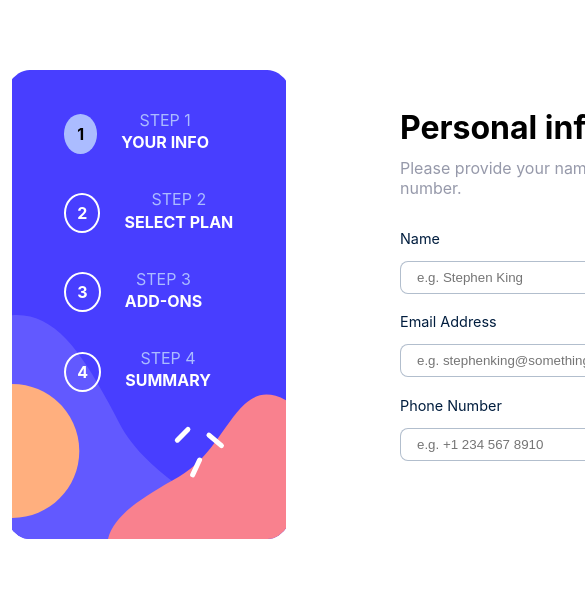
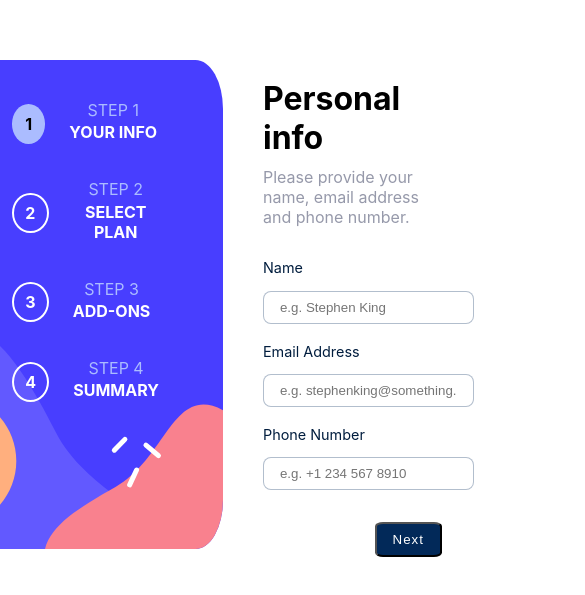
Before and after one commit to anmol1468/multistep-payment-page, a React (Create React App) app: page / in a window 390 px wide. Shown: the part 107-702 px from the top of the page, 585 px wide, since content can reach past the window. Built offline with nearby package versions, Linux system fonts and the light colour scheme.

Commit message:
Started with responsive design

```diff
--- a/src/features/components/additional/_additionals.scss
+++ b/src/features/components/additional/_additionals.scss
@@ -1,10 +1,12 @@
 .addionals {
   width: 100%;
+  // margin-left: -2rem;
 
   .add-on {
     display: flex;
     justify-content: space-between;
     width: 30rem;
+    width: 90%;
     align-items: center;
     border: 2px solid rgba(0, 0, 0, 0.2);
     border-radius: 0.5rem;
--- a/src/features/components/info/Info.jsx
+++ b/src/features/components/info/Info.jsx
@@ -15,7 +15,7 @@ function Info() {
       <p>Please provide your name, email address and phone number.</p>
       <form action="">
         <h4>Name</h4>
-        <input type="text" placeholder='e.g. Stephen King' value={info.name}
+        <input required type="text" placeholder='e.g. Stephen King' value={info.name}
         onChange={(e) => dispatch(changeName(e.target.value))} />
 
 
--- a/src/features/components/info/_info.scss
+++ b/src/features/components/info/_info.scss
@@ -24,4 +24,17 @@
     border: 0.5px solid rgba(2, 41, 89, 0.3);
 
   }
+
+    input::-webkit-outer-spin-button,
+    input::-webkit-inner-spin-button {
+      -webkit-appearance: none;
+      margin: 0;
+    }
+
+    input[type=number] {
+      appearance: textfield;
+      -moz-appearance: textfield;
+    }
+
+
 }
--- a/src/features/components/plans/_plan.scss
+++ b/src/features/components/plans/_plan.scss
@@ -1,17 +1,38 @@
 .plan {
+  text-align: left;
   margin-left: -3rem;
 
+  @include respond(ten) {
+    margin-left: -2rem;
+    padding: 0 1rem;
+  }
+
   &__type {
-    display: grid;
-    grid-template-columns: repeat(3, 1fr);
+    // display: grid;
+    // grid-template-columns: repeat(3, 1fr);
+    width: 100%;
+    overflow: hidden;
+    display: flex;
+
+    @include respond(ten) {
+      flex-direction: column;
+    }
 
     .option {
-      padding: 2rem 3rem 2rem 1rem;
+      padding: 2rem 2.8rem 2rem 1rem;
       margin: 3rem 1rem;
       border-radius: 5%;
       width: 6rem;
       text-align: left;
       border: 2px solid rgb(0, 0, 0, 0.1);
+
+      @include respond(ten) {
+        padding: 0.5rem 2rem;
+        margin: 0.5rem 0;
+        width: 78%;
+        display: flex;
+        justify-content: space-between;
+      }
 
       p {
         color: grey;
--- a/src/features/components/steps/_steps.scss
+++ b/src/features/components/steps/_steps.scss
@@ -9,6 +9,15 @@
   // height: 75vh;
   border-radius: 10%;
   background-repeat: no-repeat;
+  margin-right: 6rem;
+
+  @include respond(nine) {
+    margin-right: 4rem;
+  }
+
+  @include respond(eight) {
+    margin-right: 2.5rem;
+  }
 
   .step {
     display: flex;
--- a/src/features/components/summary/_summary.scss
+++ b/src/features/components/summary/_summary.scss
@@ -1,9 +1,10 @@
 .summary {
+  text-align: left;
 
   &__details {
     background-color: #F8F9FF;
     margin: auto;
-    width: 30rem;
+    // width: 30rem;
     border-radius: 0.5rem;
     padding: 1rem 2rem;
 
@@ -28,7 +29,7 @@
   &__total {
     display: flex;
     margin: auto;
-    width: 30rem;
+    // width: 30rem;
     align-items: center;
     justify-content: space-between;
 
--- a/src/features/pages/paymentPage/_payment.scss
+++ b/src/features/pages/paymentPage/_payment.scss
@@ -1,8 +1,8 @@
 .payment {
   display: flex;
-  justify-content: space-between;
-  width: 50rem;
+  justify-content: center;
   margin: 2rem auto;
   align-items: center;
   height: 90vh;
+  padding: 0 1rem;
 }
--- a/src/index.scss
+++ b/src/index.scss
@@ -13,6 +13,63 @@ code {
 }
 
 
+@mixin respond($breakpoint) {
+  @if ($breakpoint ==ten) {
+    @media (max-width: 62.5em) {
+      @content;
+    }
+  }
+
+  @if ($breakpoint ==nine) {
+    @media (max-width: 56.25em) {
+      @content;
+    }
+  }
+
+  @if ($breakpoint ==eight) {
+    @media (max-width: 50em) {
+      @content;
+    }
+  }
+
+  @if ($breakpoint ==seven) {
+    @media (max-width: 43.75em) {
+      @content;
+    }
+  }
+
+  @if ($breakpoint ==sixPointFive) {
+    @media (max-width: 38.9375em) {
+      @content;
+    }
+  }
+
+  @if ($breakpoint ==six) {
+    @media (max-width: 37.5em) {
+      @content;
+    }
+  }
+
+  @if ($breakpoint ==five) {
+    @media (max-width: 31.25em) {
+      @content;
+    }
+  }
+
+  @if ($breakpoint ==four) {
+    @media (max-width: 25em) {
+      @content;
+    }
+  }
+
+  @if ($breakpoint ==three) {
+    @media (max-width: 18.75em) {
+      @content;
+    }
+  }
+}
+
+
 
 @import './features/components/plans/plan';
 @import './features/components/additional/additionals';
```
